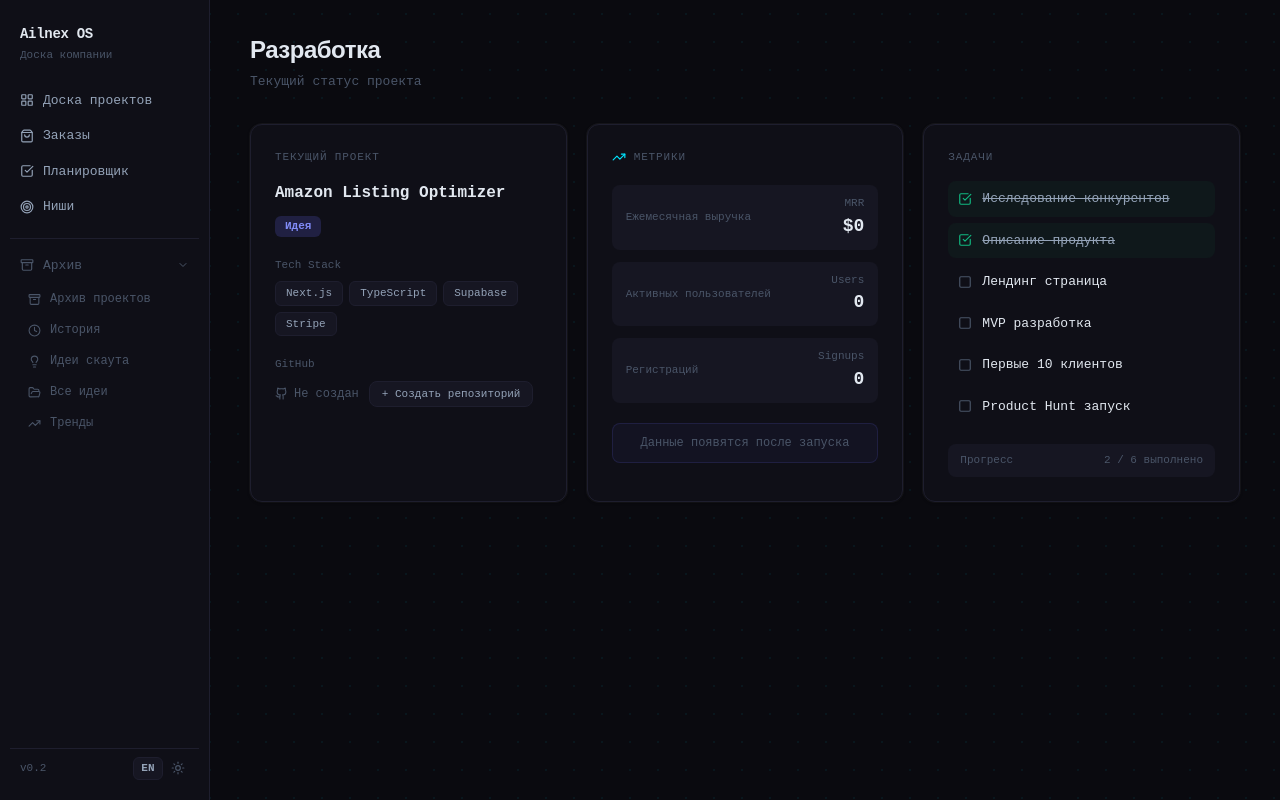
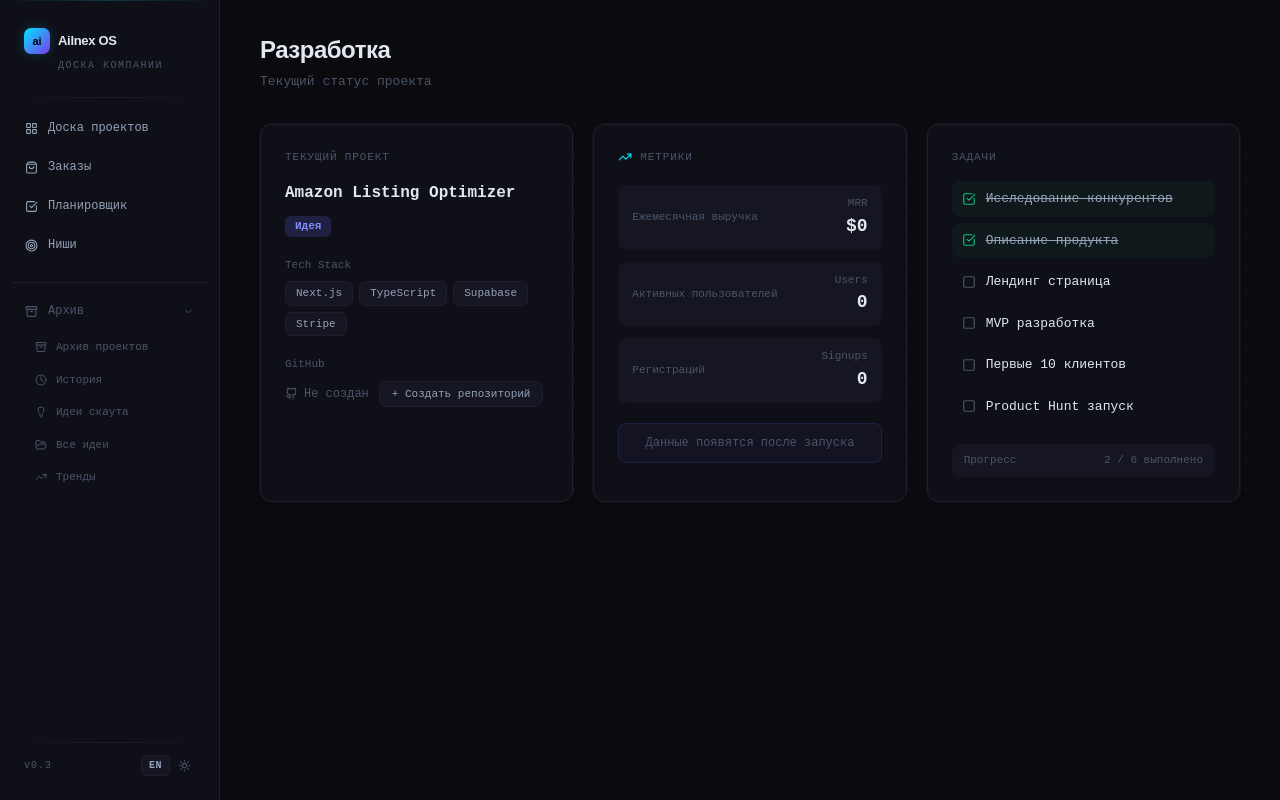
Before and after one commit to chshipkovai-dev/business-os, a Next.js app: page /dev in a window 1280 px wide. Both pictures are taken after a click on the button "Архив". Built offline with nearby package versions, Linux system fonts and the light colour scheme.

Commit message:
Redesign sidebar: cyan accent, gradient logo, top glow, archive dropdown

```diff
--- a/components/sidebar.tsx
+++ b/components/sidebar.tsx
@@ -12,16 +12,18 @@ const THEME_KEY = "ailnex_theme"
 function NavLink({ href, label, icon: Icon, active }: { href: string; label: string; icon: React.ElementType; active: boolean }) {
   return (
     <Link href={href} style={{
-      display: "flex", alignItems: "center", gap: 9, padding: "7px 10px",
-      borderRadius: 7, fontSize: 13, fontWeight: active ? 500 : 400,
+      display: "flex", alignItems: "center", gap: 10, padding: "8px 12px",
+      borderRadius: 8, fontSize: 12, fontWeight: active ? 600 : 400,
       color: active ? "var(--accent)" : "var(--text-secondary)",
-      background: active ? "rgba(0,229,255,0.08)" : "transparent",
+      background: active ? "var(--accent-dim)" : "transparent",
+      border: active ? "1px solid rgba(0,229,255,0.15)" : "1px solid transparent",
       textDecoration: "none", transition: "all 0.15s",
+      letterSpacing: active ? "0.2px" : "0",
     }}
-      onMouseEnter={e => { if (!active) { const el = e.currentTarget as HTMLElement; el.style.background = "var(--bg-elevated)"; el.style.color = "var(--text-primary)" } }}
-      onMouseLeave={e => { if (!active) { const el = e.currentTarget as HTMLElement; el.style.background = "transparent"; el.style.color = "var(--text-secondary)" } }}
+      onMouseEnter={e => { if (!active) { const el = e.currentTarget as HTMLElement; el.style.background = "var(--bg-elevated)"; el.style.color = "var(--text-primary)"; el.style.borderColor = "var(--border)" } }}
+      onMouseLeave={e => { if (!active) { const el = e.currentTarget as HTMLElement; el.style.background = "transparent"; el.style.color = "var(--text-secondary)"; el.style.borderColor = "transparent" } }}
     >
-      <Icon size={14} />
+      <Icon size={13} />
       {label}
     </Link>
   )
@@ -32,7 +34,6 @@ function SidebarInner() {
   const [archiveOpen, setArchiveOpen] = useState(false)
   const [theme, setTheme] = useState<"dark" | "light">("dark")
   const { lang, setLang } = useLang()
-
   const s = t.sidebar
 
   const globalNav = [
@@ -65,65 +66,86 @@ function SidebarInner() {
 
   return (
     <aside style={{
-      width: 210, minHeight: "100vh",
+      width: 220, minHeight: "100vh",
       background: "var(--bg-surface)",
       borderRight: "1px solid var(--border)",
-      padding: "20px 10px",
+      padding: "24px 12px",
       display: "flex", flexDirection: "column",
       flexShrink: 0,
+      position: "relative",
     }}>
+      {/* Subtle top glow */}
+      <div style={{
+        position: "absolute", top: 0, left: 0, right: 0, height: 1,
+        background: "linear-gradient(90deg, transparent, var(--accent-glow), transparent)",
+      }} />
+
       {/* Brand */}
-      <div style={{ padding: "4px 10px 20px" }}>
-        <div style={{ fontSize: 14, fontWeight: 600, color: "var(--text-primary)", letterSpacing: "-0.3px" }}>
-          {s.brand[lang]}
+      <div style={{ padding: "4px 12px 24px" }}>
+        <div style={{ display: "flex", alignItems: "center", gap: 8, marginBottom: 4 }}>
+          <div style={{
+            width: 26, height: 26,
+            background: "linear-gradient(135deg, var(--accent), var(--accent2))",
+            borderRadius: 7, display: "flex", alignItems: "center", justifyContent: "center",
+            fontSize: 11, fontWeight: 800, color: "#000",
+            fontFamily: "var(--font-display)",
+            boxShadow: "0 0 12px var(--accent-glow)",
+            flexShrink: 0,
+          }}>ai</div>
+          <div style={{ fontSize: 13, fontWeight: 700, color: "var(--text-primary)", letterSpacing: "-0.3px", fontFamily: "var(--font-display)" }}>
+            {s.brand[lang]}
+          </div>
         </div>
-        <div style={{ fontSize: 11, color: "var(--text-muted)", marginTop: 2 }}>
+        <div style={{ fontSize: 10, color: "var(--text-muted)", letterSpacing: "1.5px", textTransform: "uppercase", paddingLeft: 34 }}>
           {s.subtitle[lang]}
         </div>
       </div>
 
-      <nav style={{ flex: 1, display: "flex", flexDirection: "column", gap: 2 }}>
+      {/* Divider */}
+      <div style={{ height: 1, background: "linear-gradient(90deg, transparent, var(--border), transparent)", marginBottom: 12 }} />
+
+      <nav style={{ flex: 1, display: "flex", flexDirection: "column", gap: 3 }}>
         {globalNav.map(({ href, label, icon }) => (
           <NavLink key={href} href={href} label={label} icon={icon} active={pathname === href} />
         ))}
 
         {/* Archive section */}
-        <div style={{ marginTop: 12 }}>
+        <div style={{ marginTop: 16 }}>
           <div style={{ height: 1, background: "var(--border)", marginBottom: 10 }} />
-
           <button
             onClick={() => setArchiveOpen(o => !o)}
             style={{
-              display: "flex", alignItems: "center", gap: 9,
-              width: "100%", padding: "7px 10px", borderRadius: 7,
-              background: "transparent", border: "none", cursor: "pointer",
-              fontSize: 13, color: "var(--text-muted)", transition: "all 0.15s",
+              display: "flex", alignItems: "center", gap: 10,
+              width: "100%", padding: "8px 12px", borderRadius: 8,
+              background: "transparent", border: "1px solid transparent", cursor: "pointer",
+              fontSize: 12, color: "var(--text-muted)", transition: "all 0.15s",
             }}
-            onMouseEnter={e => { const el = e.currentTarget as HTMLElement; el.style.background = "var(--bg-elevated)"; el.style.color = "var(--text-secondary)" }}
-            onMouseLeave={e => { const el = e.currentTarget as HTMLElement; el.style.background = "transparent"; el.style.color = "var(--text-muted)" }}
+            onMouseEnter={e => { const el = e.currentTarget as HTMLElement; el.style.background = "var(--bg-elevated)"; el.style.color = "var(--text-secondary)"; el.style.borderColor = "var(--border)" }}
+            onMouseLeave={e => { const el = e.currentTarget as HTMLElement; el.style.background = "transparent"; el.style.color = "var(--text-muted)"; el.style.borderColor = "transparent" }}
           >
-            <Archive size={14} />
+            <Archive size={13} />
             <span style={{ flex: 1, textAlign: "left" }}>{s.archive[lang]}</span>
-            {archiveOpen ? <ChevronDown size={12} /> : <ChevronRight size={12} />}
+            {archiveOpen ? <ChevronDown size={11} /> : <ChevronRight size={11} />}
           </button>
 
           {archiveOpen && (
-            <div style={{ paddingLeft: 8, marginTop: 2, display: "flex", flexDirection: "column", gap: 1 }}>
+            <div style={{ paddingLeft: 10, marginTop: 3, display: "flex", flexDirection: "column", gap: 2 }}>
               {archiveLinks.map(({ href, label, icon: Icon }) => {
                 const active = pathname === href
                 return (
                   <Link key={href} href={href} style={{
                     display: "flex", alignItems: "center", gap: 9,
-                    padding: "6px 10px", borderRadius: 7, fontSize: 12,
+                    padding: "6px 12px", borderRadius: 7, fontSize: 11,
                     color: active ? "var(--accent)" : "var(--text-muted)",
-                    background: active ? "rgba(0,229,255,0.06)" : "transparent",
+                    background: active ? "var(--accent-dim)" : "transparent",
+                    border: active ? "1px solid rgba(0,229,255,0.12)" : "1px solid transparent",
                     fontWeight: active ? 500 : 400,
                     textDecoration: "none", transition: "all 0.15s",
                   }}
                     onMouseEnter={e => { if (!active) { const el = e.currentTarget as HTMLElement; el.style.background = "var(--bg-elevated)"; el.style.color = "var(--text-secondary)" } }}
                     onMouseLeave={e => { if (!active) { const el = e.currentTarget as HTMLElement; el.style.background = "transparent"; el.style.color = "var(--text-muted)" } }}
                   >
-                    <Icon size={13} />
+                    <Icon size={12} />
                     {label}
                   </Link>
                 )
@@ -134,35 +156,31 @@ function SidebarInner() {
       </nav>
 
       {/* Bottom */}
-      <div style={{ paddingTop: 8, borderTop: "1px solid var(--border)", padding: "8px 10px 0", display: "flex", alignItems: "center", justifyContent: "space-between" }}>
-        <span style={{ fontSize: 11, color: "var(--text-muted)" }}>v0.2</span>
-
+      <div style={{ height: 1, background: "linear-gradient(90deg, transparent, var(--border), transparent)", marginBottom: 12 }} />
+      <div style={{ padding: "0 12px", display: "flex", alignItems: "center", justifyContent: "space-between" }}>
+        <span style={{ fontSize: 10, color: "var(--text-muted)", letterSpacing: "1px", fontFamily: "var(--font-mono)" }}>v0.3</span>
         <div style={{ display: "flex", alignItems: "center", gap: 4 }}>
-          {/* Language toggle */}
           <button
             onClick={() => setLang(lang === "ru" ? "en" : "ru")}
-            title={lang === "ru" ? "Switch to English" : "Переключить на русский"}
             style={{
               background: "var(--bg-elevated)", border: "1px solid var(--border)",
-              borderRadius: 6, padding: "3px 7px", cursor: "pointer",
-              fontSize: 11, fontWeight: 600, color: "var(--text-secondary)",
-              lineHeight: 1.4, transition: "all 0.15s", letterSpacing: "0.3px",
+              borderRadius: 5, padding: "2px 7px", cursor: "pointer",
+              fontSize: 10, fontWeight: 600, color: "var(--text-secondary)",
+              letterSpacing: "0.5px", transition: "all 0.15s",
+              fontFamily: "var(--font-mono)",
             }}
             onMouseEnter={e => { const el = e.currentTarget as HTMLElement; el.style.borderColor = "var(--accent)"; el.style.color = "var(--accent)" }}
             onMouseLeave={e => { const el = e.currentTarget as HTMLElement; el.style.borderColor = "var(--border)"; el.style.color = "var(--text-secondary)" }}
           >
             {lang === "ru" ? "EN" : "RU"}
           </button>
-
-          {/* Theme toggle */}
           <button
             onClick={toggleTheme}
-            title={theme === "dark" ? s.lightTheme[lang] : s.darkTheme[lang]}
             style={{ background: "none", border: "none", cursor: "pointer", color: "var(--text-muted)", padding: 4, borderRadius: 6, lineHeight: 1, transition: "color 0.15s" }}
-            onMouseEnter={e => (e.currentTarget as HTMLElement).style.color = "var(--text-primary)"}
+            onMouseEnter={e => (e.currentTarget as HTMLElement).style.color = "var(--accent)"}
             onMouseLeave={e => (e.currentTarget as HTMLElement).style.color = "var(--text-muted)"}
           >
-            {theme === "dark" ? <Sun size={14} /> : <Moon size={14} />}
+            {theme === "dark" ? <Sun size={13} /> : <Moon size={13} />}
           </button>
         </div>
       </div>
@@ -172,7 +190,7 @@ function SidebarInner() {
 
 export default function Sidebar() {
   return (
-    <Suspense fallback={<aside style={{ width: 210, minHeight: "100vh", background: "var(--bg-surface)", borderRight: "1px solid var(--border)" }} />}>
+    <Suspense fallback={<aside style={{ width: 220, minHeight: "100vh", background: "var(--bg-surface)", borderRight: "1px solid var(--border)" }} />}>
       <SidebarInner />
     </Suspense>
   )
```
